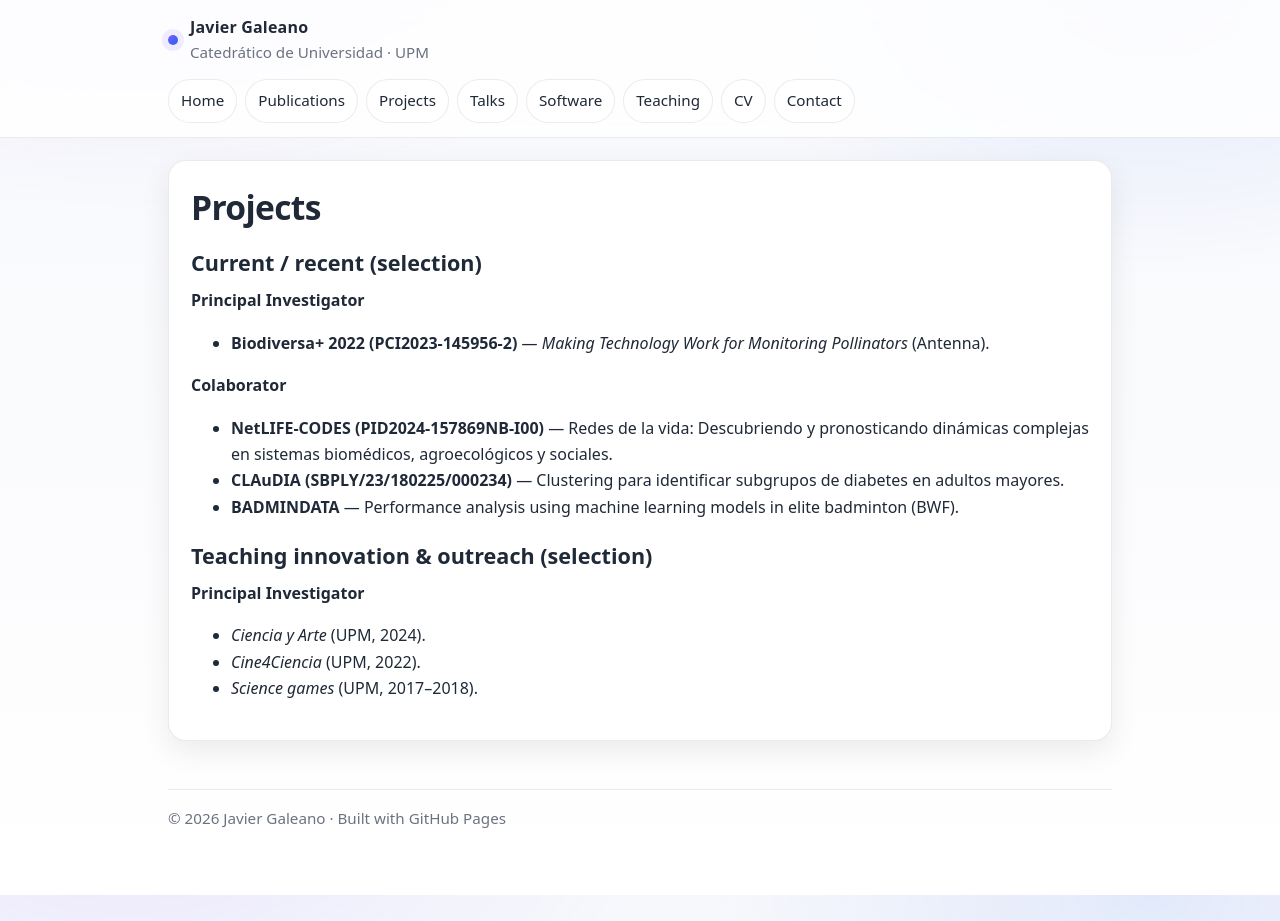
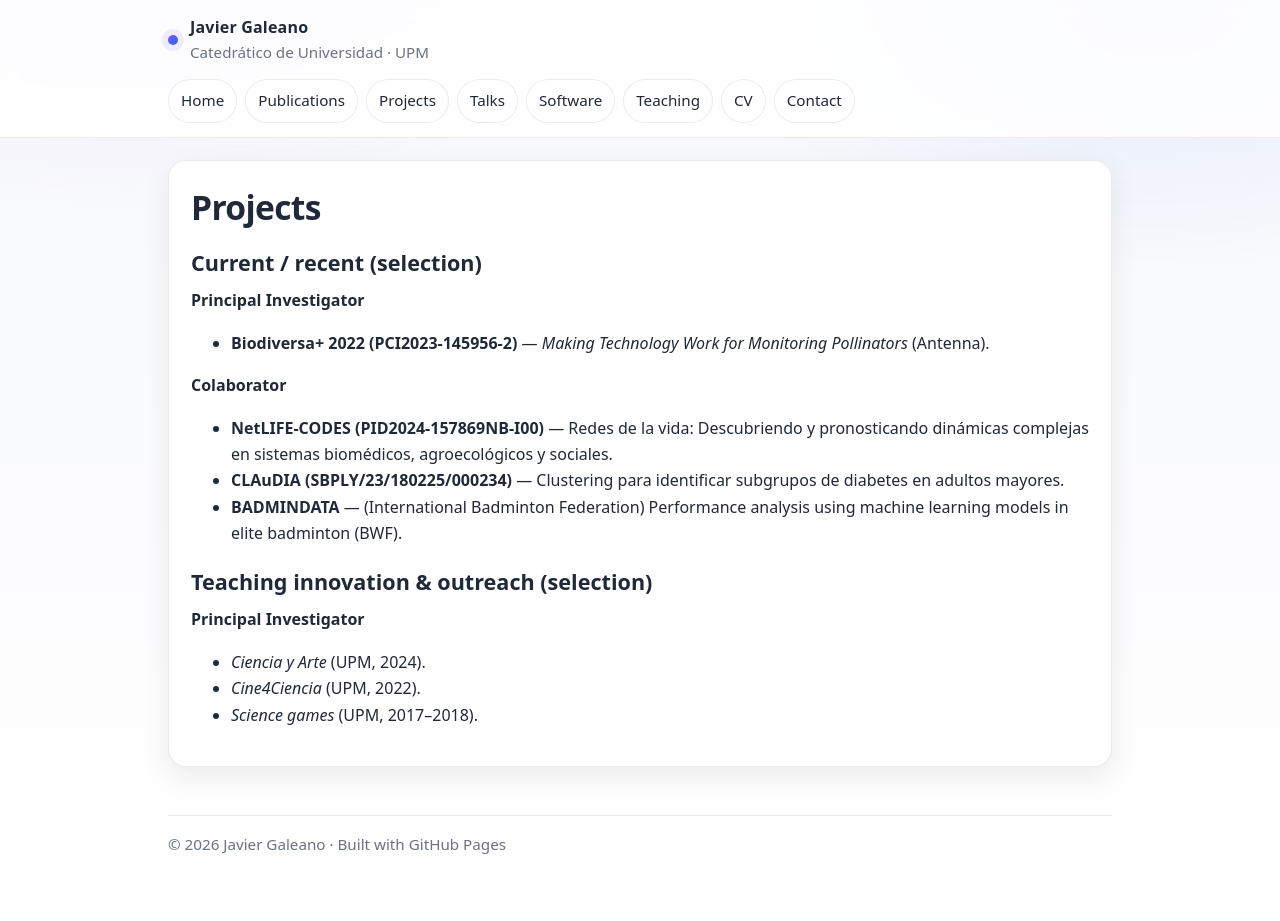
Before and after one commit to galeanojav/galeanojav.github.io, a Jekyll site: the page built from projects.md, in a window 1280 px wide and 921 px high. Built offline with Jekyll 4.4.1, drawn with Linux system fonts in a browser that asks for light colours.

Commit message:
Clarify BADMINDATA project description
Updated project description for BADMINDATA to include the organization name.

```diff
--- a/projects.md
+++ b/projects.md
@@ -17,7 +17,7 @@ title: Projects
 
 - **NetLIFE-CODES (PID2024-157869NB-I00)** — Redes de la vida: Descubriendo y pronosticando dinámicas complejas en sistemas biomédicos, agroecológicos y sociales.
 - **CLAuDIA (SBPLY/23/180225/000234)** — Clustering para identificar subgrupos de diabetes en adultos mayores.
-- **BADMINDATA** — Performance analysis using machine learning models in elite badminton (BWF).
+- **BADMINDATA** — (International Badminton Federation) Performance analysis using machine learning models in elite badminton (BWF).
 
 ## Teaching innovation & outreach (selection)
 **Principal Investigator**
```
